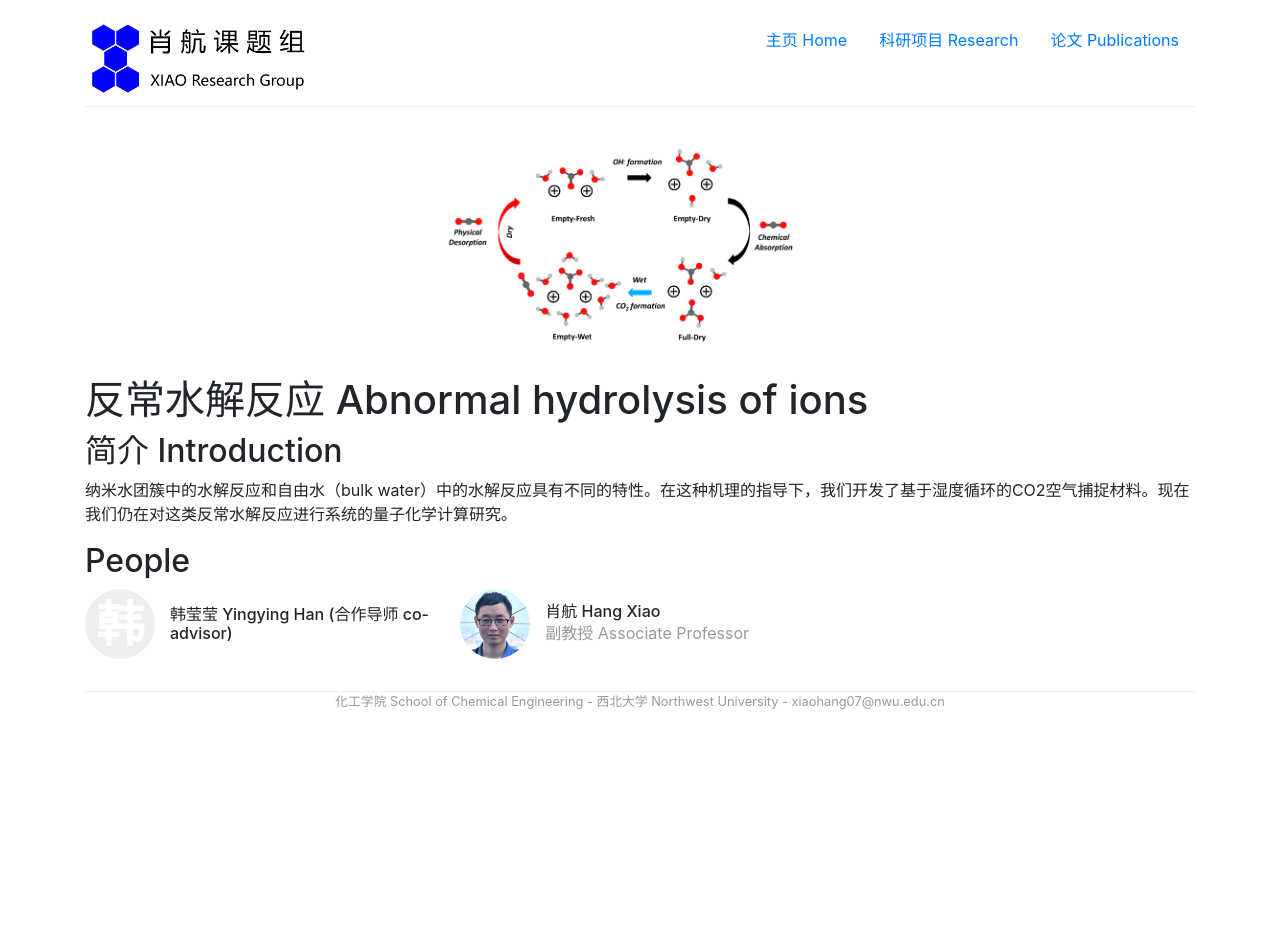
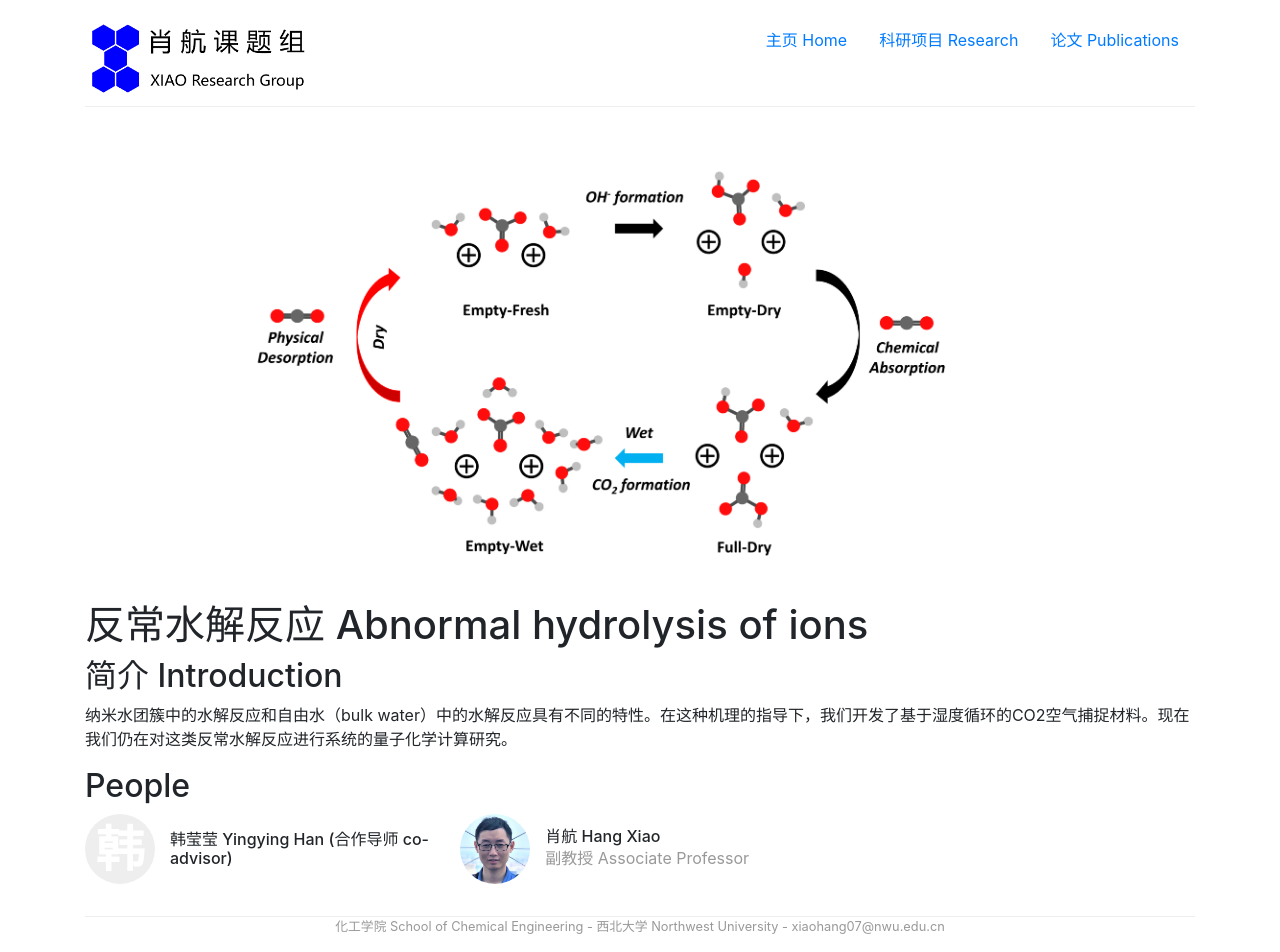
Before and after one commit to zzziyang1204/zzziyang1204.github.io, a Jekyll site: the page built from _projects/hydrolysis-project.md, in a window 1280 px wide. Built offline with Jekyll 4.4.1, drawn with Linux system fonts in a browser that asks for light colours; before the commit the page ends 900 px from its top, so only the background shows below that.

Commit message:
Update default.html

```diff
--- a/_layouts/default.html
+++ b/_layouts/default.html
@@ -53,7 +53,7 @@
             {% if page.image %}
                 <img src="{{ page.image }}"
                      alt="{{ page.title }}"
-                     style="max-width: 400px"
+                     style="max-width: 800px"
                      class="img-fluid mx-auto d-block mb-4"/>
             {% endif %}
 
```
